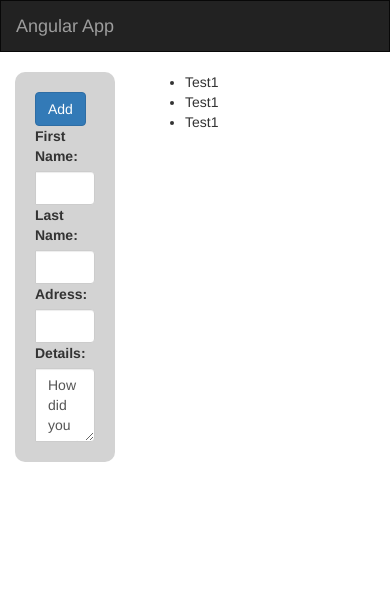
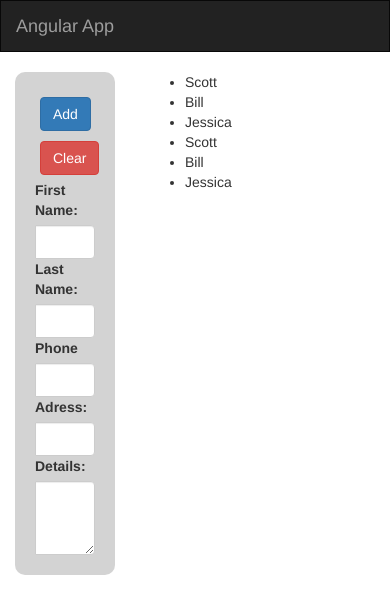
Before and after one commit to Griffonknox/PhonebookApp, an Angular app: page /phonebook in a window 390 px wide. Shown: the top 614 px of the page. Built offline with nearby package versions, Linux system fonts and the light colour scheme.

Commit message:
phonelist and detail

```diff
--- a/src/app/app.module.ts
+++ b/src/app/app.module.ts
@@ -8,6 +8,7 @@ import { PhoneBookComponent } from './phone-book/phone-book.component';
 import { PhoneBookEditComponent } from './phone-book/phone-book-edit/phone-book-edit.component';
 import { PhoneBookListComponent } from './phone-book/phone-book-list/phone-book-list.component';
 import { HomeComponent } from './home/home.component';
+import { ReactiveFormsModule } from '@angular/forms';
 
 @NgModule({
   declarations: [
@@ -20,7 +21,8 @@ import { HomeComponent } from './home/home.component';
   ],
   imports: [
     BrowserModule,
-    AppRoutingModule
+    AppRoutingModule,
+    ReactiveFormsModule
   ],
   providers: [],
   bootstrap: [AppComponent]
--- a/src/app/phone-book/phone-book-edit/phone-book-edit.component.css
+++ b/src/app/phone-book/phone-book-edit/phone-book-edit.component.css
@@ -3,3 +3,7 @@
     background-color: lightgrey;
     border-radius: 10px;
 }
+
+.cell button {
+    margin: 5px;
+}
--- a/src/app/phone-book/phone-book-edit/phone-book-edit.component.html
+++ b/src/app/phone-book/phone-book-edit/phone-book-edit.component.html
@@ -1,26 +1,32 @@
 <div class="cell">
-    <form>
+    <form [formGroup]="PhBookForm" (ngSubmit)="onSubmit()">
 
         <button class="btn btn-primary">Add</button>
+        <button class="btn btn-danger">Clear</button>
         <br>
         <div class="input-group">
             <label for="firstName">First Name:</label>
-            <input type="text" class="form-control">
+            <input type="text" class="form-control" formControlName="firstName">
         </div>
 
         <div class="input-group">
             <label for="lastName">Last Name:</label>
-            <input type="text" class="form-control">
+            <input type="text" class="form-control" formControlName="lastName">
+        </div>
+
+        <div class="input-group">
+            <label for="phone">Phone</label>
+            <input type="text" class="form-control" formControlName="phone">
         </div>
 
         <div class="input-group">
             <label for="address">Adress:</label>
-            <input type="text" class="form-control">
+            <input type="text" class="form-control" formControlName="address">
         </div>
 
         <div class="input-group">
             <label for="details">Details:</label>
-            <textarea type="text" class="form-control" rows="3">How did you meet?</textarea>
+            <textarea type="text" class="form-control" rows="3" formControlName="details">Who?</textarea>
         </div>
 
     </form>
--- a/src/app/phone-book/phone-book-edit/phone-book-edit.component.ts
+++ b/src/app/phone-book/phone-book-edit/phone-book-edit.component.ts
@@ -1,4 +1,5 @@
 import { Component, OnInit } from '@angular/core';
+import { FormControl, FormGroup, Validators } from '@angular/forms';
 
 @Component({
   selector: 'app-phone-book-edit',
@@ -7,9 +8,29 @@ import { Component, OnInit } from '@angular/core';
 })
 export class PhoneBookEditComponent implements OnInit {
 
-  constructor() { }
+  PhBookForm: FormGroup;
+
+  constructor() {
+    this.PhBookForm = new FormGroup({});
+   }
 
   ngOnInit(): void {
+    this.initForm();
+  }
+
+  onSubmit() {
+    console.log(this.PhBookForm.value);
+  }
+
+
+  private initForm() {
+    this.PhBookForm = new FormGroup({
+      "firstName": new FormControl("", Validators.required),
+      "lastName": new FormControl("", Validators.required),
+      "phone": new FormControl("", Validators.required),
+      "address": new FormControl("", Validators.required),
+      "details": new FormControl("", Validators.required)
+    });
   }
 
 }
--- a/src/app/phone-book/phone-book-list/phone-book-list.component.html
+++ b/src/app/phone-book/phone-book-list/phone-book-list.component.html
@@ -1,3 +1,3 @@
 <ul>
-    <li *ngFor="let add of addressBook" >{{add.firstName}}</li>
+    <li *ngFor="let add of loadedBook" >{{add.firstName}}</li>
 </ul>
--- a/src/app/phone-book/phone-book-list/phone-book-list.component.ts
+++ b/src/app/phone-book/phone-book-list/phone-book-list.component.ts
@@ -1,4 +1,6 @@
 import { Component, OnInit } from '@angular/core';
+import { PhoneBook } from '../phone-book.model';
+import { PhoneBookService } from '../phone-book.service';
 
 @Component({
   selector: 'app-phone-book-list',
@@ -7,24 +9,12 @@ import { Component, OnInit } from '@angular/core';
 })
 export class PhoneBookListComponent implements OnInit {
 
-  addressBook = [
-    {firstName: "Test1",
-    lastName: "test2",
-    address: "asdflas;dkfj TX",
-    details: "friend I met at D&D"},
-    {firstName: "Test1",
-    lastName: "test2",
-    address: "asdflas;dkfj TX",
-    details: "friend I met at D&D"},
-    {firstName: "Test1",
-    lastName: "test2",
-    address: "asdflas;dkfj TX",
-    details: "friend I met at D&D"},
-]
+  loadedBook: PhoneBook[] = [];
 
-constructor() { }
+constructor(private phoneBookService: PhoneBookService) { }
 
   ngOnInit(): void {
+    this.loadedBook = this.phoneBookService.fetchPhoneBook();
   }
 
 }
--- /dev/null
+++ b/src/app/phone-book/phone-book.model.ts
@@ -0,0 +1,15 @@
+export class PhoneBook {
+    firstName: string;
+    lastName: string;
+    phone: string;
+    address: string;
+    details: string;
+
+    constructor(firstName: string, lastName: string, phone: string, address: string, details: string) {
+        this.firstName = firstName;
+        this.lastName = lastName;
+        this.phone = phone;
+        this.address = address;
+        this.details = details;
+    }
+}
--- a/src/app/phone-book/phone-book.service.ts
+++ b/src/app/phone-book/phone-book.service.ts
@@ -1,18 +1,24 @@
+import { Injectable } from "@angular/core"
+import { PhoneBook } from "./phone-book.model"
+
+@Injectable({
+    providedIn: 'root'
+})
+
+export class PhoneBookService {
+
+    loadedBook: PhoneBook[] = [
+        new PhoneBook("Scott", "Thompson", "956-451-6159", "1749 E 14th Pl, Tulsa OK 74104", "Owner and Builder of App."),
+        new PhoneBook("Bill", "Stevens", "956-451-6159", "1749 E 14th Pl, Tulsa OK 74104", "Met at D@D."),
+        new PhoneBook("Jessica", "Meyers", "956-451-6159", "1749 E 14th Pl, Tulsa OK 74104", "Taekwondo specialist from Trivia."),
+        new PhoneBook("Scott", "Thompson", "956-451-6159", "1749 E 14th Pl, Tulsa OK 74104", "Owner and Builder of App."),
+        new PhoneBook("Bill", "Stevens", "956-451-6159", "1749 E 14th Pl, Tulsa OK 74104", "Met at D@D."),
+        new PhoneBook("Jessica", "Meyers", "956-451-6159", "1749 E 14th Pl, Tulsa OK 74104", "Taekwondo specialist from Trivia."),
+    ]
 
 
-export class PhoneBookService {
-    addressBook = [
-        {firstName: "Test1",
-        lastName: "test2",
-        address: "asdflas;dkfj TX",
-        details: "friend I met at D&D"},
-        {firstName: "Test1",
-        lastName: "test2",
-        address: "asdflas;dkfj TX",
-        details: "friend I met at D&D"},
-        {firstName: "Test1",
-        lastName: "test2",
-        address: "asdflas;dkfj TX",
-        details: "friend I met at D&D"},
-    ]
+    fetchPhoneBook() {
+        return this.loadedBook.slice();
+    }
+
 }
```
